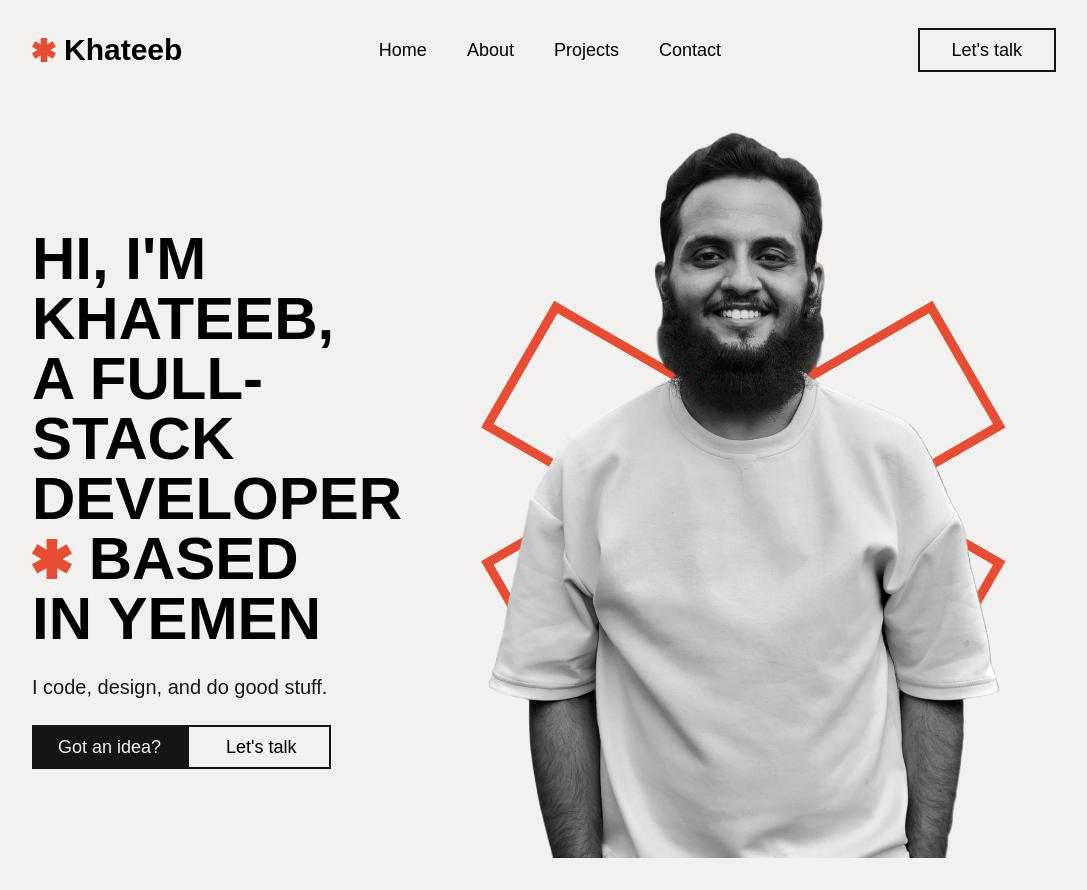
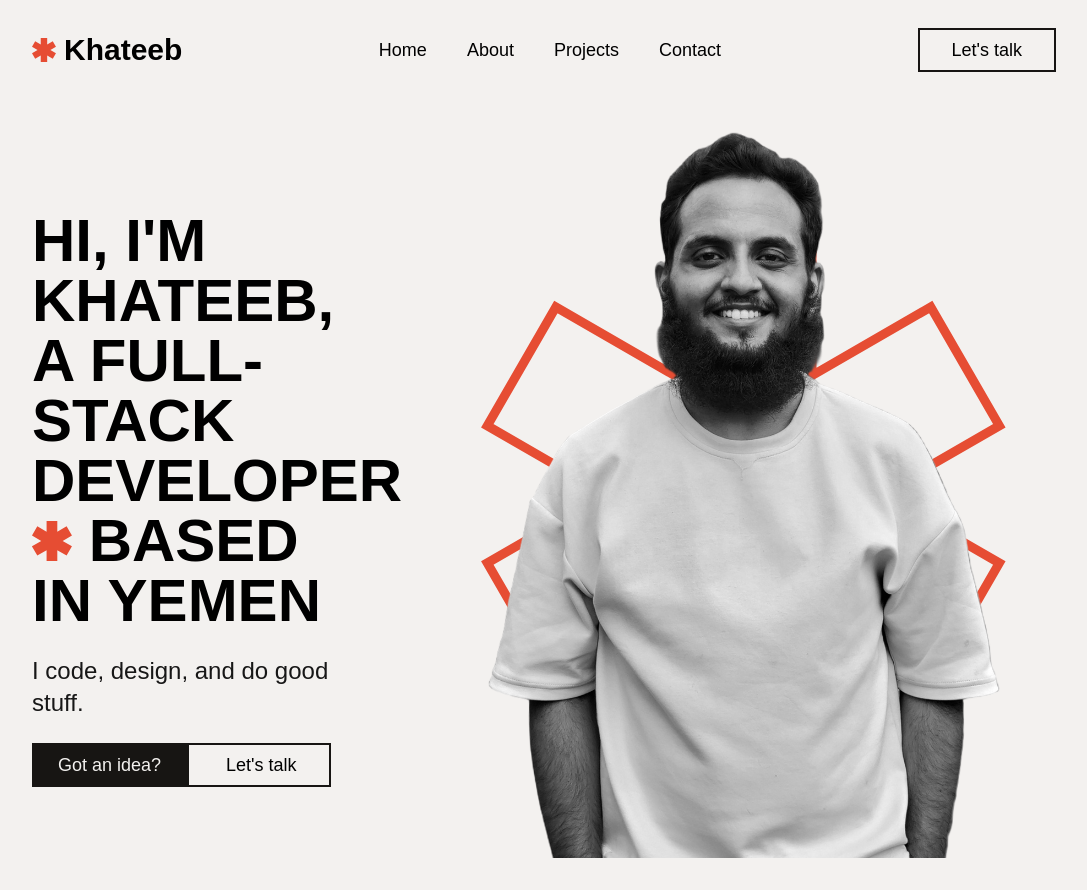
Before and after one commit to khateeboveskey/khateeboveskey.github.io, a Vue app: page / in a window 1280 px wide. Shown: the whole page, without its empty margins (96-1183 px from the left). Built offline with nearby package versions, Linux system fonts and the light colour scheme; a web font is replaced by a local one.

Commit message:
ci/cd test

```diff
--- a/src/components/HeroSection.vue
+++ b/src/components/HeroSection.vue
@@ -9,12 +9,12 @@
 				<MyLogo class="inline-block h-5 -translate-y-1 sm:h-6 md:h-8 lg:h-10" />
 				based in Yemen
 			</h1>
-			<p class="mb-6 text-base opacity-90 sm:mb-8 sm:text-lg md:text-xl">
+			<p class="mb-6 text-base opacity-90 sm:mb-8 sm:text-lg md:text-2xl">
 				I code, design, and do good stuff.
 			</p>
 			<CTAButton text="Got an idea?" class="w-full sm:w-auto" />
 		</div>
-		<div class="relative md:me-14 w-full md:w-1/2">
+		<div class="relative w-full md:me-14 md:w-1/2">
 			<MyLogo
 				class="stroke-accent absolute inset-0 z-0 h-full w-full overflow-visible fill-transparent stroke-20" />
 			<img
```
